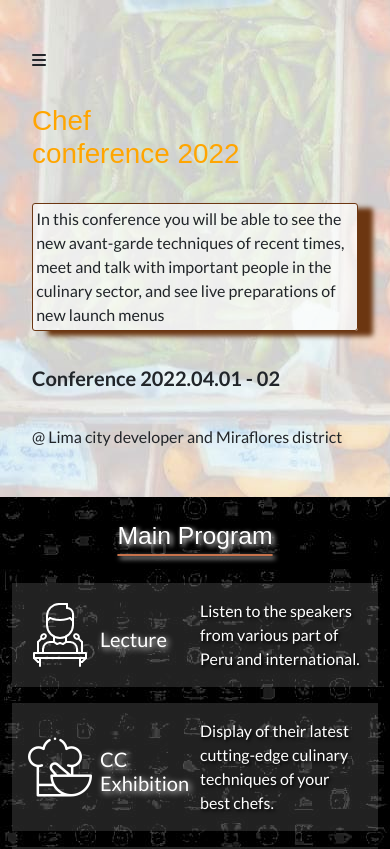
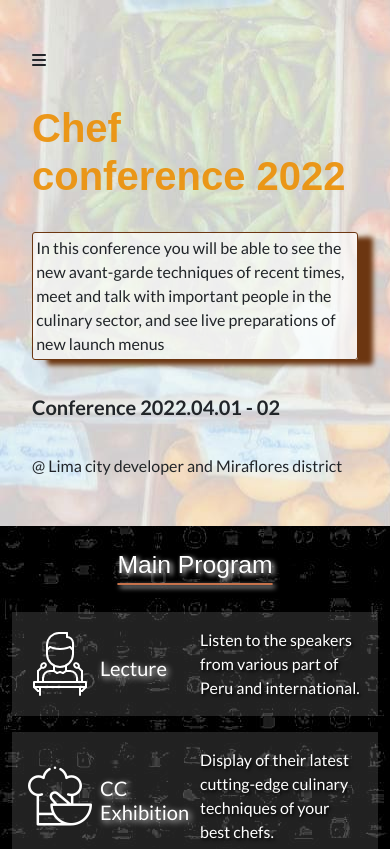
Before and after one commit to joseheco/CapStone1, a plain HTML site: page index.html in a window 390 px wide. Shown: the top 849 px of the page. Drawn offline with nearby package versions, Linux system fonts and the light colour scheme; a web font is replaced by a local one.

Commit message:
change color style css

```diff
--- a/style-about.css
+++ b/style-about.css
@@ -98,6 +98,9 @@
     display: flex;
     justify-content: center;
     text-align: center;
+    font-weight: 600;
+    font-size: 40px;
+    color: rgba(235, 144, 8, 0.918);
   }
 
   .box-text {
--- a/style.css
+++ b/style.css
@@ -84,7 +84,9 @@
   }
 
   .first-page h1 {
-    color: orange;
+    color: rgba(235, 144, 8, 0.918);
+    font-weight: 600;
+    font-size: 40px;
     font-family: 'COCOGOOSE', sans-serif;
   }
 
```
